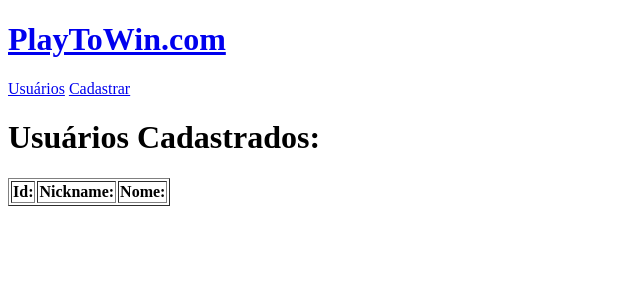
After one commit to TalitaGabriela/PlayToWinORM_TalitaVilalva_PTAS2, a Node server app: template views/usuarios.handlebars in a window 1280 px wide. The commit adds this page. Shown: the top 300 px of the page, without its empty margins (0-640 px from the left). Run offline with Node 20, Linux system fonts and the light colour scheme; the template is opened without the code that fills it, so the values that code supplies are empty; some libraries are stand-ins or nearby versions.

Commit message:
Commit aula 23/05/2024

```diff
--- a/index.js
+++ b/index.js
@@ -22,7 +22,7 @@ app.use(express.json());
 
 const Usuario = require("./models/Usuario");
 
-app.get("/usuarios/novo", (req,res) => {
+app.get("/", (req,res) => {
   res.render("home");
 });
 
@@ -30,9 +30,17 @@ app.get("/usuarios/novo", (req, res) => {
   res.render("formUsuario");
 });
 
+app.get("/usuarios", async (req, res) => {
+  const usuarios = await Usuario.findAll({
+    raw:true });
+
+  res.render("usuarios",{usuarios});
+});
+
 app.post("/usuarios/novo", async (req, res) => {
   const nickname = req.body.nickname;
   const nome = req.body.nome;
+
 
   const dadosUsuario = {
     nickname,
--- a/views/layouts/main.handlebars
+++ b/views/layouts/main.handlebars
@@ -10,7 +10,7 @@
         <a href="/"><h1>PlayToWin.com</h1></a>
         <nav>
             <a href="/usuarios">Usuários</a>
-            <a href="/jogos">Jogos</a>
+            <a href="/usuarios/novo">Cadastrar</a>
         </nav>
     </header>
 
--- /dev/null
+++ b/views/usuarios.handlebars
@@ -0,0 +1,16 @@
+<h1>Usuários Cadastrados:</h1>
+
+<table border="1">
+   <tr>
+    <th>Id:</th>
+    <th>Nickname:</th>
+    <th>Nome:</th>
+   </tr>
+   {{#each usuarios}}
+   <tr>
+    <th>{{this.id}}</th>
+    <th>{{this.nickname}}</th>
+    <th>{{this.nome}}</th>
+   </tr>
+   {{/each}}
+</table>
```
Also changed, not shown: 1 other file.
